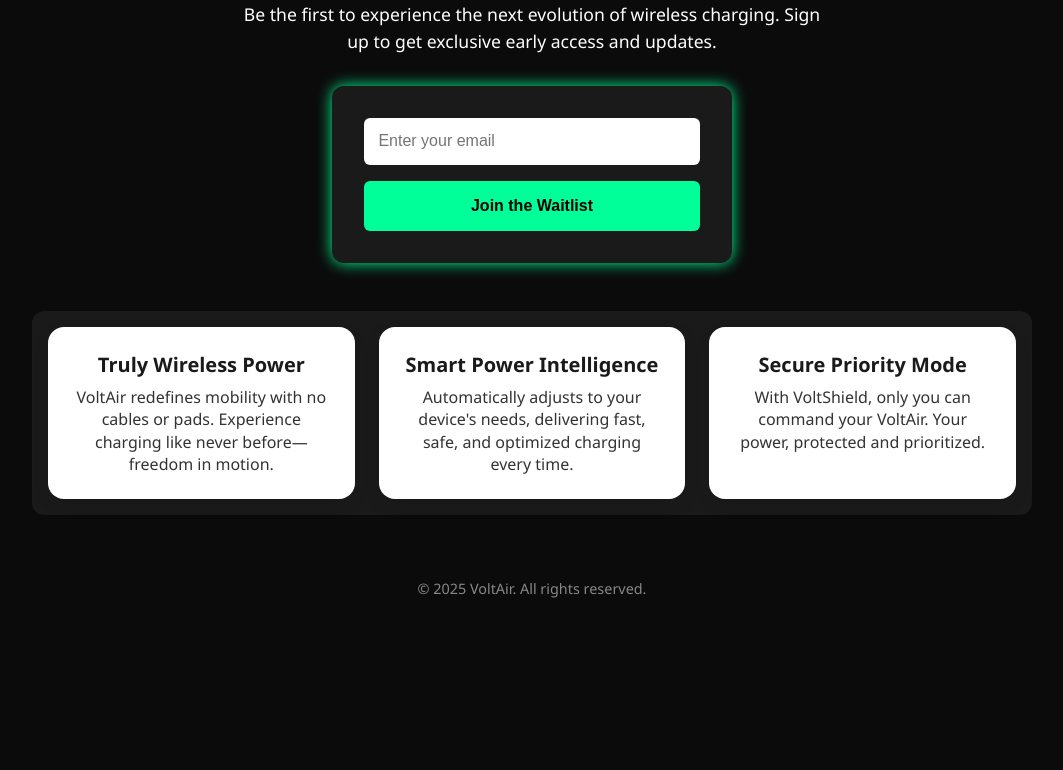
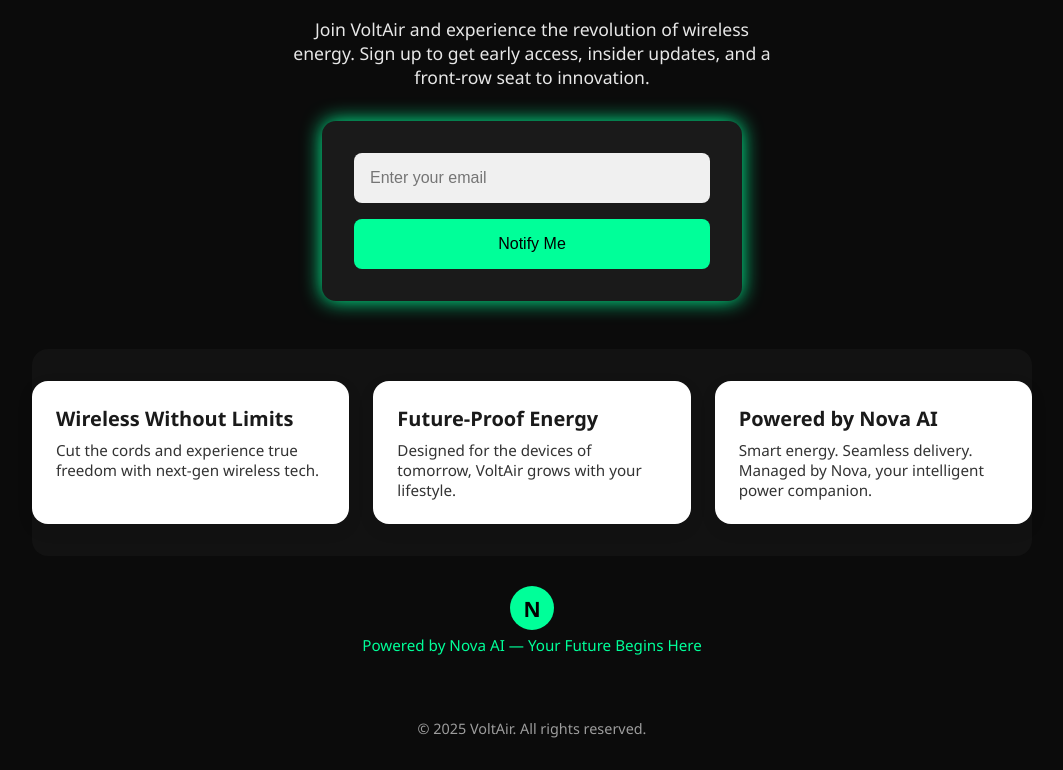
Before and after one commit to Dbig1/voltair-landing-page, a plain HTML site: page index.html in a window 1280 px wide. Shown: the part 166-936 px from the top of the page, without its empty margins (108-1171 px from the left). Before the commit the page ends 800 px from the top, so only its background shows below. Drawn offline with Linux system fonts and the light colour scheme.

Commit message:
index.html
feat: Deploy fully enhanced VoltAir landing page with Nova bot, logo integration, and premium layout optimizations

Signed-off-by: Dbig1 <precioustsoritse89@gmail.com>

```diff
--- a/index.html
+++ b/index.html
@@ -3,35 +3,36 @@
 <head>
   <meta charset="UTF-8" />
   <meta name="viewport" content="width=device-width, initial-scale=1.0" />
-  <title>VoltAir - Power the Future</title>
+  <title>VoltAir – Power the Future</title>
   <meta name="description" content="Join VoltAir – the future of wireless charging. Sign up now to be among the first to experience innovation without limits." />
   <meta name="author" content="VoltAir Team" />
-  <meta property="og:title" content="VoltAir - Power the Future">
-  <meta property="og:description" content="Join VoltAir – the future of wireless charging. Sign up now.">
-  <meta property="og:image" content="https://yourdomain.com/og-image.jpg">
-  <meta property="og:url" content="https://yourdomain.com">
-  <link rel="canonical" href="https://yourdomain.com/" />
+  <meta property="og:title" content="VoltAir – Power the Future" />
+  <meta property="og:description" content="Join VoltAir – the future of wireless charging. Sign up now." />
+  <meta property="og:image" content="https://yourdomain.com/og-image.jpg" />
+  <meta property="og:url" content="https://yourdomain.com" />
   <link rel="icon" href="favicon.ico" />
+  <link rel="stylesheet" href="styles.css" />
   <style>
     * {
       box-sizing: border-box;
     }
 
     body {
-      font-family: 'Segoe UI', Tahoma, Geneva, Verdana, sans-serif;
+      font-family: 'Segoe UI', sans-serif;
       background: #0b0b0b;
       color: #ffffff;
       margin: 0;
-      padding: 1.5rem;
+      padding: 2rem 1rem;
       display: flex;
       flex-direction: column;
       align-items: center;
     }
 
     header img {
-      width: 130px;
+      width: 160px;
       height: auto;
-      margin-bottom: 2rem;
+      margin-bottom: 1.5rem;
+      animation: fadeInDown 1.2s ease;
     }
 
     h1 {
@@ -40,43 +41,44 @@
       text-align: center;
     }
 
-    p.description {
+    p.lead {
+      font-size: 1.1rem;
       text-align: center;
-      max-width: 600px;
+      max-width: 480px;
       margin-bottom: 2rem;
-      font-size: 1.1rem;
-      line-height: 1.5;
+      opacity: 0.9;
     }
 
     form {
       background: #1a1a1a;
       padding: 2rem;
-      border-radius: 12px;
-      box-shadow: 0 0 15px #00ff99;
+      border-radius: 14px;
+      box-shadow: 0 0 20px #00ff99;
       display: flex;
       flex-direction: column;
       gap: 1rem;
       width: 100%;
-      max-width: 400px;
+      max-width: 420px;
+      animation: fadeInUp 1.2s ease;
+    }
+
+    input, button {
+      padding: 1rem;
+      border-radius: 8px;
+      font-size: 1rem;
+      border: none;
     }
 
     input {
-      padding: 0.9rem;
-      border-radius: 6px;
-      border: none;
-      font-size: 1rem;
+      background: #f0f0f0;
+      color: #000;
     }
 
     button {
       background: #00ff99;
       color: #000;
-      padding: 1rem;
-      border: none;
-      font-size: 1rem;
-      border-radius: 6px;
       cursor: pointer;
-      font-weight: bold;
-      transition: background 0.3s;
+      transition: background 0.3s ease;
     }
 
     button:hover {
@@ -91,21 +93,16 @@
       text-align: center;
     }
 
-    section#volt-insight-cards {
-      margin-top: 3rem;
-      text-align: center;
-      width: 100%;
-      max-width: 1000px;
-      padding: 1rem;
-    }
-
     #volt-insight-cards {
       display: grid;
       grid-template-columns: repeat(auto-fit, minmax(280px, 1fr));
       gap: 1.5rem;
-      padding: 2rem;
-      background: #1a1a1a;
-      border-radius: 12px;
+      padding: 2rem 0;
+      background: #121212;
+      border-radius: 16px;
+      margin-top: 3rem;
+      width: 100%;
+      max-width: 1000px;
     }
 
     .insight-card {
@@ -129,59 +126,94 @@
     }
 
     .insight-description {
-      font-size: 1rem;
+      font-size: 0.95rem;
       color: #333;
-      line-height: 1.4;
     }
 
     footer {
       margin-top: 4rem;
-      color: #888;
+      text-align: center;
       font-size: 0.9rem;
-      text-align: center;
+      opacity: 0.6;
     }
 
-    @media (max-width: 600px) {
-      h1 {
-        font-size: 1.8rem;
-      }
+    .nova-powered {
+      margin-top: 2rem;
+      text-align: center;
+      font-size: 0.95rem;
+      color: #00ff99;
+      display: flex;
+      flex-direction: column;
+      align-items: center;
+      gap: 0.4rem;
+    }
 
-      p.description {
-        font-size: 1rem;
-      }
+    .nova-icon {
+      width: 40px;
+      height: 40px;
+      background: #00ff99;
+      border-radius: 50%;
+      display: flex;
+      align-items: center;
+      justify-content: center;
+      font-weight: bold;
+      color: #000;
+      font-size: 1.2rem;
+      animation: pulse 2s infinite;
+    }
+
+    @keyframes fadeInDown {
+      from { opacity: 0; transform: translateY(-20px); }
+      to { opacity: 1; transform: translateY(0); }
+    }
+
+    @keyframes fadeInUp {
+      from { opacity: 0; transform: translateY(20px); }
+      to { opacity: 1; transform: translateY(0); }
+    }
+
+    @keyframes pulse {
+      0%, 100% { transform: scale(1); }
+      50% { transform: scale(1.1); }
     }
   </style>
 </head>
 <body>
   <header>
     <img src="logo.png" alt="VoltAir Logo" />
-    <h1>VoltAir – Power the Future</h1>
-    <p class="description">Be the first to experience the next evolution of wireless charging. Sign up to get exclusive early access and updates.</p>
   </header>
+
+  <h1>Power the Future</h1>
+  <p class="lead">Join VoltAir and experience the revolution of wireless energy. Sign up to get early access, insider updates, and a front-row seat to innovation.</p>
 
   <form action="https://formspree.io/f/xrbpjkwo" method="POST">
     <input type="email" name="email" placeholder="Enter your email" required />
-    <button type="submit">Join the Waitlist</button>
-    <p class="success" id="successMessage">Thanks for signing up!</p>
+    <button type="submit">Notify Me</button>
+    <div class="success">Thanks for joining VoltAir!</div>
   </form>
 
   <section id="volt-insight-cards">
     <div class="insight-card">
-      <div class="insight-title">Truly Wireless Power</div>
-      <div class="insight-description">VoltAir redefines mobility with no cables or pads. Experience charging like never before—freedom in motion.</div>
+      <div class="insight-title">Wireless Without Limits</div>
+      <div class="insight-description">Cut the cords and experience true freedom with next-gen wireless tech.</div>
     </div>
     <div class="insight-card">
-      <div class="insight-title">Smart Power Intelligence</div>
-      <div class="insight-description">Automatically adjusts to your device's needs, delivering fast, safe, and optimized charging every time.</div>
+      <div class="insight-title">Future-Proof Energy</div>
+      <div class="insight-description">Designed for the devices of tomorrow, VoltAir grows with your lifestyle.</div>
     </div>
     <div class="insight-card">
-      <div class="insight-title">Secure Priority Mode</div>
-      <div class="insight-description">With VoltShield, only you can command your VoltAir. Your power, protected and prioritized.</div>
+      <div class="insight-title">Powered by Nova AI</div>
+      <div class="insight-description">Smart energy. Seamless delivery. Managed by Nova, your intelligent power companion.</div>
     </div>
   </section>
+
+  <div class="nova-powered">
+    <div class="nova-icon">N</div>
+    <div>Powered by Nova AI — Your Future Begins Here</div>
+  </div>
 
   <footer>
     &copy; 2025 VoltAir. All rights reserved.
   </footer>
 </body>
-  </html>
+  </html
```
